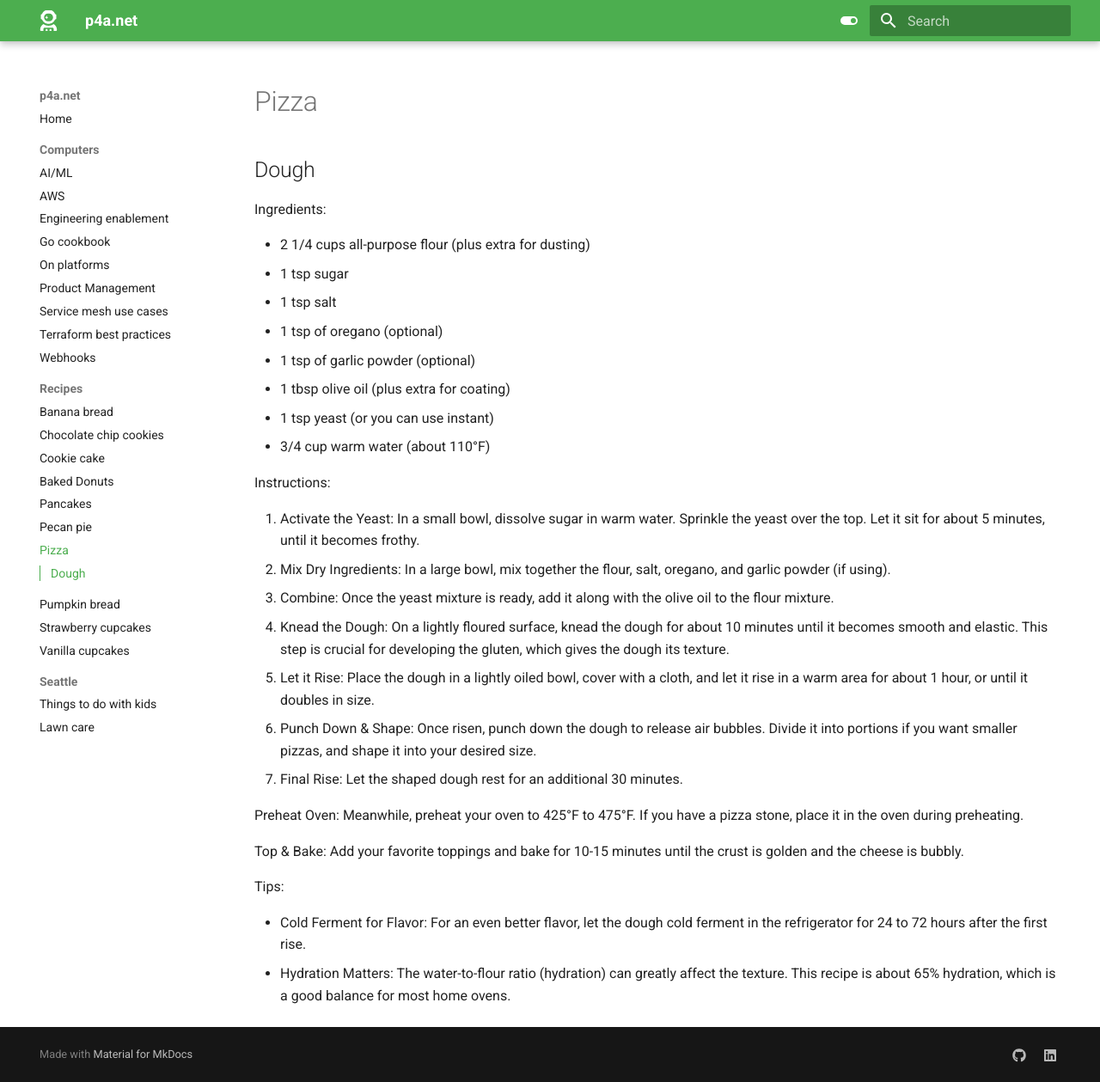
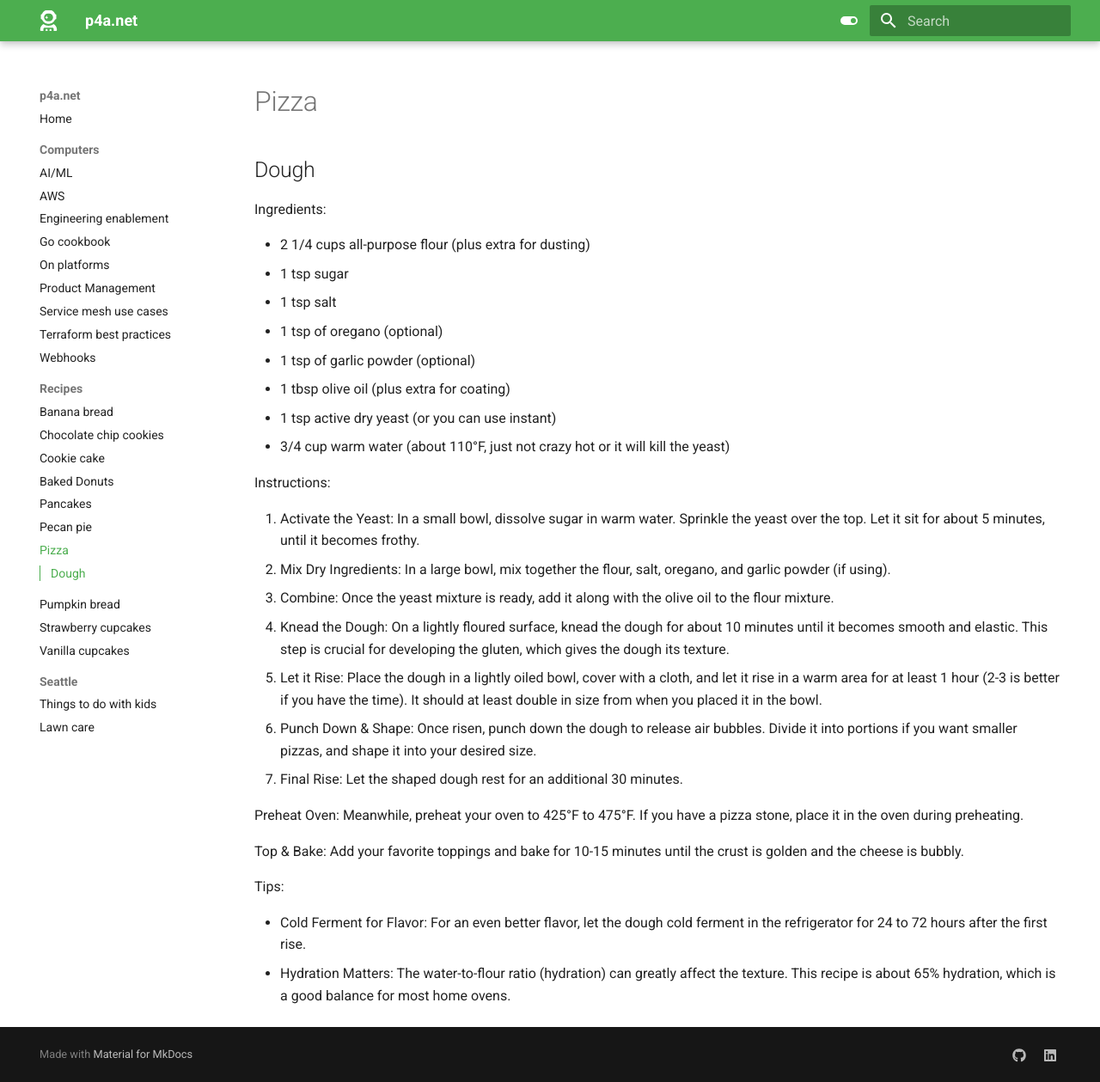
Before and after one commit to seajoshc/p4adotnet, an MkDocs documentation site: the page built from docs/recipes/pizza.md, in a window 1280 px wide and 1259 px high. Shown: the whole window at 86% size. Built offline with MkDocs 1.6.1 and Material for MkDocs 9.7.7, drawn with Linux system fonts in a browser that asks for light colours.

Commit message:
Update pizza.md

```diff
--- a/docs/recipes/pizza.md
+++ b/docs/recipes/pizza.md
@@ -10,8 +10,8 @@ Ingredients:
 - 1 tsp of oregano (optional)
 - 1 tsp of garlic powder (optional)
 - 1 tbsp olive oil (plus extra for coating)
-- 1 tsp yeast (or you can use instant)
-- 3/4 cup warm water (about 110°F)
+- 1 tsp active dry yeast (or you can use instant)
+- 3/4 cup warm water (about 110°F, just not crazy hot or it will kill the yeast)
 
 Instructions:
 
@@ -19,7 +19,7 @@ Instructions:
 2. Mix Dry Ingredients: In a large bowl, mix together the flour, salt, oregano, and garlic powder (if using).
 3. Combine: Once the yeast mixture is ready, add it along with the olive oil to the flour mixture.
 4. Knead the Dough: On a lightly floured surface, knead the dough for about 10 minutes until it becomes smooth and elastic. This step is crucial for developing the gluten, which gives the dough its texture.
-5. Let it Rise: Place the dough in a lightly oiled bowl, cover with a cloth, and let it rise in a warm area for about 1 hour, or until it doubles in size.
+5. Let it Rise: Place the dough in a lightly oiled bowl, cover with a cloth, and let it rise in a warm area for at least 1 hour (2-3 is better if you have the time). It should at least double in size from when you placed it in the bowl.
 6. Punch Down & Shape: Once risen, punch down the dough to release air bubbles. Divide it into portions if you want smaller pizzas, and shape it into your desired size.
 7. Final Rise: Let the shaped dough rest for an additional 30 minutes.
 
```
